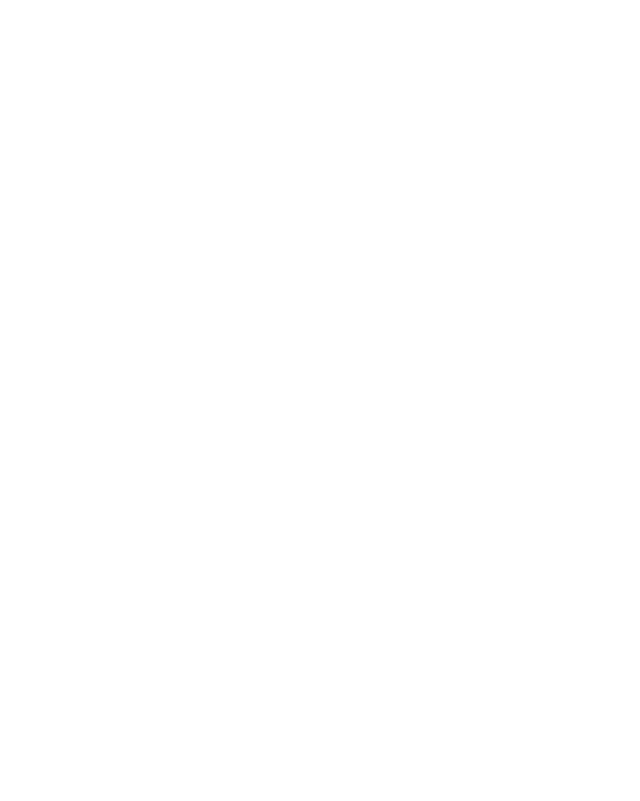
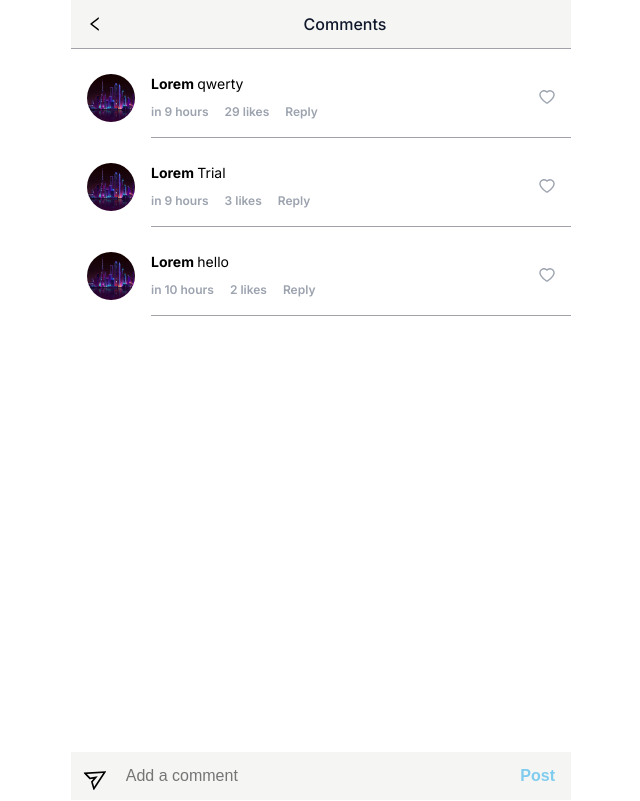
Before and after one commit to brindashree/insta-mini, a React (Create React App) app: page /comments/1 in a window 1280 px wide. Before the commit this address had no page. Shown: the whole page, without its empty margins (319-959 px from the left). Built offline with nearby package versions, Linux system fonts and the light colour scheme; data requests are answered from the project's data file.

Commit message:
refactor: api requests

```diff
--- a/data/db.json
+++ b/data/db.json
@@ -13,7 +13,7 @@
       "id": 1,
       "user": "Alex",
       "image_url": "http://surl.li/dazbl",
-      "likes": 28,
+      "likes": 32,
       "location": "New York",
       "caption": "Photo of the Day: That feeling when you kick off the hiking boots + relax above it all"
     },
@@ -77,7 +77,7 @@
       "id": 9,
       "user": "Alex",
       "image_url": "http://surl.li/dazbl",
-      "likes": 30,
+      "likes": 31,
       "location": "New York",
       "caption": "Photo of the Day: That feeling when you kick off the hiking boots + relax above it all"
     }
@@ -103,9 +103,49 @@
       "comment": "hello",
       "user_id": 1,
       "post_id": 1,
-      "likes": 1,
+      "likes": 2,
       "created_at": "2022-09-17T18:15:14.482Z",
       "id": 3
+    },
+    {
+      "comment": "Comment for post 2",
+      "user_id": 1,
+      "post_id": 2,
+      "likes": 5,
+      "created_at": "2022-09-18T06:40:23.378Z",
+      "id": 4
+    },
+    {
+      "comment": "post 2",
+      "user_id": 1,
+      "post_id": 2,
+      "likes": 0,
+      "created_at": "2022-09-18T07:32:36.621Z",
+      "id": 5
+    },
+    {
+      "comment": "post 2",
+      "user_id": 1,
+      "post_id": 2,
+      "likes": 0,
+      "created_at": "2022-09-18T07:32:36.621Z",
+      "id": 6
+    },
+    {
+      "comment": "2",
+      "user_id": 1,
+      "post_id": 2,
+      "likes": 0,
+      "created_at": "2022-09-18T07:38:33.216Z",
+      "id": 7
+    },
+    {
+      "comment": "hello",
+      "user_id": 1,
+      "post_id": 2,
+      "likes": 0,
+      "created_at": "2022-09-18T07:38:42.859Z",
+      "id": 8
     }
   ]
 }
--- a/src/App.js
+++ b/src/App.js
@@ -1,15 +1,29 @@
+import { useEffect, useState } from "react";
 import { BrowserRouter, Routes, Route } from "react-router-dom";
+import { getUser } from "./api";
 import Comments from "./containers/Comments";
 import Home from "./containers/Home";
 import Profile from "./containers/Profile";
 
 function App() {
+	const [user, setUser] = useState({});
+
+	const fetchUser = async () => {
+		const data = await getUser();
+		if (data) {
+			setUser(data);
+		}
+	};
+	useEffect(() => {
+		fetchUser();
+	}, []);
+
 	return (
 		<BrowserRouter>
 			<Routes>
 				<Route path="/" element={<Home />} />
-				<Route path="/profile" element={<Profile />} />
-				<Route path="/comments" element={<Comments />} />
+				<Route path="/profile" element={<Profile user={user} />} />
+				<Route path="/comments/:postId" element={<Comments />} />
 			</Routes>
 		</BrowserRouter>
 	);
--- /dev/null
+++ b/src/api.js
@@ -0,0 +1,62 @@
+const API_URL = "http://localhost:8000";
+
+// GET REQUESTS
+export const fetchAllComments = async () => {
+	const result = await fetch(`${API_URL}/comments`)
+		.then((res) => res.json())
+		.catch((err) => console.error(err));
+	return await result;
+};
+export const fetchAllPosts = async () => {
+	const result = await fetch(`${API_URL}/posts`)
+		.then((res) => res.json())
+		.catch((err) => console.error(err));
+	return await result;
+};
+export const getUser = async () => {
+	const result = await fetch(`${API_URL}/user`)
+		.then((res) => res.json())
+		.catch((err) => console.error(err));
+	return await result;
+};
+
+// POST REQUESTS
+export const addComment = async (payload) => {
+	const result = await fetch(`${API_URL}/comments`, {
+		method: "POST",
+		headers: {
+			"Content-Type": "application/json",
+		},
+		body: JSON.stringify(payload),
+	}).catch((err) => console.error(err));
+	return await result;
+};
+
+// PUT REQUESTS
+export const updateComment = async (comment, payload, callback) => {
+	await fetch(`${API_URL}/comments/` + comment.id, {
+		method: "PUT",
+		headers: {
+			"Content-Type": "application/json",
+		},
+		body: JSON.stringify(payload),
+	}).then((res) => {
+		if (res.ok) {
+			callback();
+		}
+	});
+};
+
+export const updatePost = async (post, payload, callback) => {
+	await fetch(`${API_URL}/posts/` + post.id, {
+		method: "PUT",
+		headers: {
+			"Content-Type": "application/json",
+		},
+		body: JSON.stringify(payload),
+	}).then((res) => {
+		if (res.ok) {
+			callback();
+		}
+	});
+};
--- a/src/components/Post.js
+++ b/src/components/Post.js
@@ -1,5 +1,5 @@
 import React, { useState } from "react";
-import profile from "../images/profile.jpg";
+import { useNavigate } from "react-router-dom";
 import styled from "styled-components";
 import {
 	HeartOutlined,
@@ -9,7 +9,9 @@ import {
 	HeartFilled,
 } from "@ant-design/icons";
 import colors from "../themes/colors";
-import { useNavigate } from "react-router-dom";
+import profile from "../images/profile.jpg";
+import { updatePost } from "../api";
+
 const PostHeader = styled.div`
 	display: flex;
 	background-color: ${colors.lightGray};
@@ -57,41 +59,27 @@ const UserActions = styled.div`
 	}
 `;
 const StyledHeartFilledIcon = styled(HeartFilled)`
-	.anticon {
-		font-size: 1.4rem;
-		margin: 0.5rem;
-		color: ${colors.red};
-	}
+	font-size: 1.4rem;
+	margin: 0.5rem;
+	color: ${colors.red};
 `;
 function Post({ singlePost, fetchPosts }) {
 	const navigate = useNavigate();
+
 	const [liked, setLiked] = useState(false);
-	const handleUnLikePost = (post) => {
+
+	const handleUnLikePost = async (post) => {
 		setLiked(false);
-		const updatedPost = { ...post, likes: post.likes - 1 };
-		fetch("http://localhost:8000/posts/" + post.id, {
-			method: "PUT",
-			headers: {
-				"Content-Type": "application/json",
-			},
-			body: JSON.stringify(updatedPost),
-		}).then(() => {
-			fetchPosts();
-		});
+		const payload = { ...post, likes: post.likes - 1 };
+		await updatePost(post, payload, fetchPosts);
 	};
-	const handleLikePost = (post) => {
+
+	const handleLikePost = async (post) => {
 		setLiked(true);
-		const updatedPost = { ...post, likes: post.likes + 1 };
-		fetch("http://localhost:8000/posts/" + post.id, {
-			method: "PUT",
-			headers: {
-				"Content-Type": "application/json",
-			},
-			body: JSON.stringify(updatedPost),
-		}).then(() => {
-			fetchPosts();
-		});
+		const payload = { ...post, likes: post.likes + 1 };
+		await updatePost(post, payload, fetchPosts);
 	};
+
 	return (
 		<>
 			<PostHeader>
@@ -119,7 +107,9 @@ function Post({ singlePost, fetchPosts }) {
 					) : (
 						<HeartOutlined onClick={() => handleLikePost(singlePost)} />
 					)}
-					<MessageOutlined onClick={() => navigate("/comments")} />
+					<MessageOutlined
+						onClick={() => navigate(`/comments/${singlePost.id}`)}
+					/>
 					<SendOutlined />
 				</div>
 				<div>
--- a/src/containers/Comments.js
+++ b/src/containers/Comments.js
@@ -1,10 +1,11 @@
 import React, { useEffect, useState } from "react";
 import styled from "styled-components";
-import { useNavigate } from "react-router-dom";
+import { useNavigate, useParams } from "react-router-dom";
 import moment from "moment";
 import { HeartOutlined, SendOutlined, LeftOutlined } from "@ant-design/icons";
 import profile from "../images/profile.jpg";
 import colors from "../themes/colors";
+import { addComment, fetchAllComments, updateComment } from "../api";
 
 const MainContainer = styled.div`
 	position: relative;
@@ -125,53 +126,42 @@ const HeaderSection = styled.div`
 function Comments() {
 	const [comment, setComment] = useState("");
 	const [comments, setComments] = useState([]);
+	const { postId } = useParams();
 
-	const fetchComments = () => {
-		fetch(" http://localhost:8000/comments")
-			.then((res) => res.json())
-			.then((data) => {
-				setComments(data);
-			});
+	const fetchComments = async () => {
+		const data = await fetchAllComments();
+		const filteredComments = data.filter(
+			(comment) => comment.post_id === parseInt(postId)
+		);
+		setComments(filteredComments);
 	};
 
 	useEffect(() => {
 		fetchComments();
 	}, []);
 
-	const handleLikeClick = (comment) => {
-		const updatedComment = { ...comment, likes: comment.likes + 1 };
-		fetch("http://localhost:8000/comments/" + comment.id, {
-			method: "PUT",
-			headers: {
-				"Content-Type": "application/json",
-			},
-			body: JSON.stringify(updatedComment),
-		}).then(() => {
-			fetchComments();
-		});
+	const handleLikeClick = async (comment) => {
+		const payload = { ...comment, likes: comment.likes + 1 };
+		await updateComment(comment, payload, fetchComments);
 	};
-	const handleSubmit = (e) => {
+
+	const handleSubmit = async (e) => {
 		e.preventDefault();
 		const payload = {
 			comment,
 			user_id: 1,
-			post_id: 1,
+			post_id: parseInt(postId),
 			likes: 0,
 			created_at: moment(),
 		};
-
-		fetch("http://localhost:8000/comments", {
-			method: "POST",
-			headers: {
-				"Content-Type": "application/json",
-			},
-			body: JSON.stringify(payload),
-		}).then(() => {
+		const res = await addComment(payload);
+		if (res.ok) {
 			setComment("");
 			fetchComments();
-		});
+		}
 	};
 	const navigate = useNavigate();
+
 	const renderCommentCard = (item, i) => {
 		return (
 			<CommentCard key={i}>
--- a/src/containers/Home.js
+++ b/src/containers/Home.js
@@ -1,5 +1,6 @@
 import React, { useEffect, useState } from "react";
 import styled from "styled-components";
+import { fetchAllPosts, fetchAllComments } from "../api";
 import BottomNav from "../components/BottomNav";
 import Post from "../components/Post";
 
@@ -13,19 +14,27 @@ const Content = styled.div`
 `;
 function Home() {
 	const [posts, setPosts] = useState([]);
+	const [comments, setComments] = useState([]);
 	const [isLoading, setIsLoading] = useState(true);
 
-	const fetchPosts = () => {
-		fetch(" http://localhost:8000/posts")
-			.then((res) => res.json())
-			.then((data) => {
-				setPosts(data);
-				setIsLoading(false);
-			});
+	const fetchPosts = async () => {
+		const data = await fetchAllPosts();
+		if (data.length) {
+			setPosts(data);
+			setIsLoading(false);
+		}
+	};
+	const fetchComments = async () => {
+		const data = await fetchAllComments();
+		if (data.length) {
+			setComments(data);
+		}
 	};
 	useEffect(() => {
 		fetchPosts();
+		fetchComments();
 	}, []);
+
 	return (
 		<Container>
 			<Content>
@@ -34,7 +43,12 @@ function Home() {
 				) : (
 					posts.length > 0 &&
 					posts.map((post) => (
-						<Post key={post.id} singlePost={post} fetchPosts={fetchPosts} />
+						<Post
+							key={post.id}
+							singlePost={post}
+							fetchPosts={fetchPosts}
+							comments={comments}
+						/>
 					))
 				)}
 			</Content>
--- a/src/containers/Profile.js
+++ b/src/containers/Profile.js
@@ -4,6 +4,7 @@ import colors from "../themes/colors";
 import profile from "../images/profile.jpg";
 import { CaretDownOutlined } from "@ant-design/icons";
 import BottomNav from "../components/BottomNav";
+import { fetchAllPosts } from "../api";
 
 const MainContainer = styled.div`
 	position: relative;
@@ -126,31 +127,23 @@ const ImageContainer = styled.div`
 		height: 100%;
 	}
 `;
-function Profile() {
+
+function Profile({ user }) {
 	const [posts, setPosts] = useState([]);
-	const [user, setUser] = useState({});
 	const [isLoading, setIsLoading] = useState(true);
 
-	const fetchPosts = () => {
-		fetch("http://localhost:8000/posts")
-			.then((res) => res.json())
-			.then((data) => {
-				setPosts(data);
-				setIsLoading(false);
-			});
+	const fetchPosts = async () => {
+		const data = await fetchAllPosts();
+		if (data.length) {
+			setPosts(data);
+			setIsLoading(false);
+		}
 	};
-	const fetchUser = () => {
-		fetch("http://localhost:8000/user")
-			.then((res) => res.json())
-			.then((data) => {
-				setUser(data);
-				setIsLoading(false);
-			});
-	};
+
 	useEffect(() => {
 		fetchPosts();
-		fetchUser();
 	}, []);
+
 	return (
 		<MainContainer>
 			<Content>
--- a/src/themes/colors.js
+++ b/src/themes/colors.js
@@ -6,7 +6,7 @@ const colors = {
 	ctaBlue: "#0ea5e9",
 	white: "#f8fafc",
 	urlBlue: "#1e40af",
-	red: "#b91c1c",
+	red: "#ef4444",
 };
 
 export default colors;
```
Also changed, not shown: src/themes/fonts.js (deleted). Lines whose indentation alone changed are shown as unchanged.
